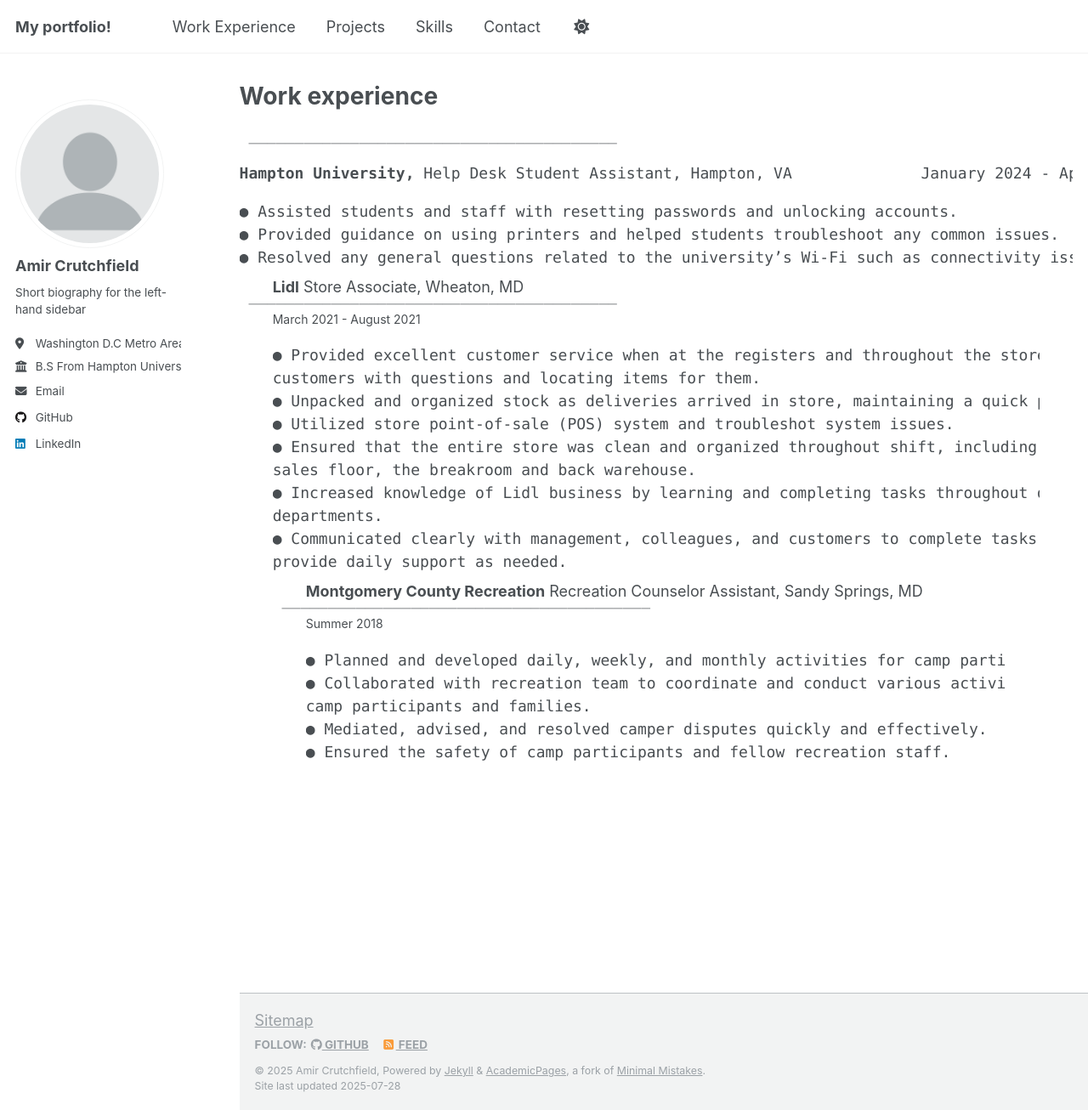
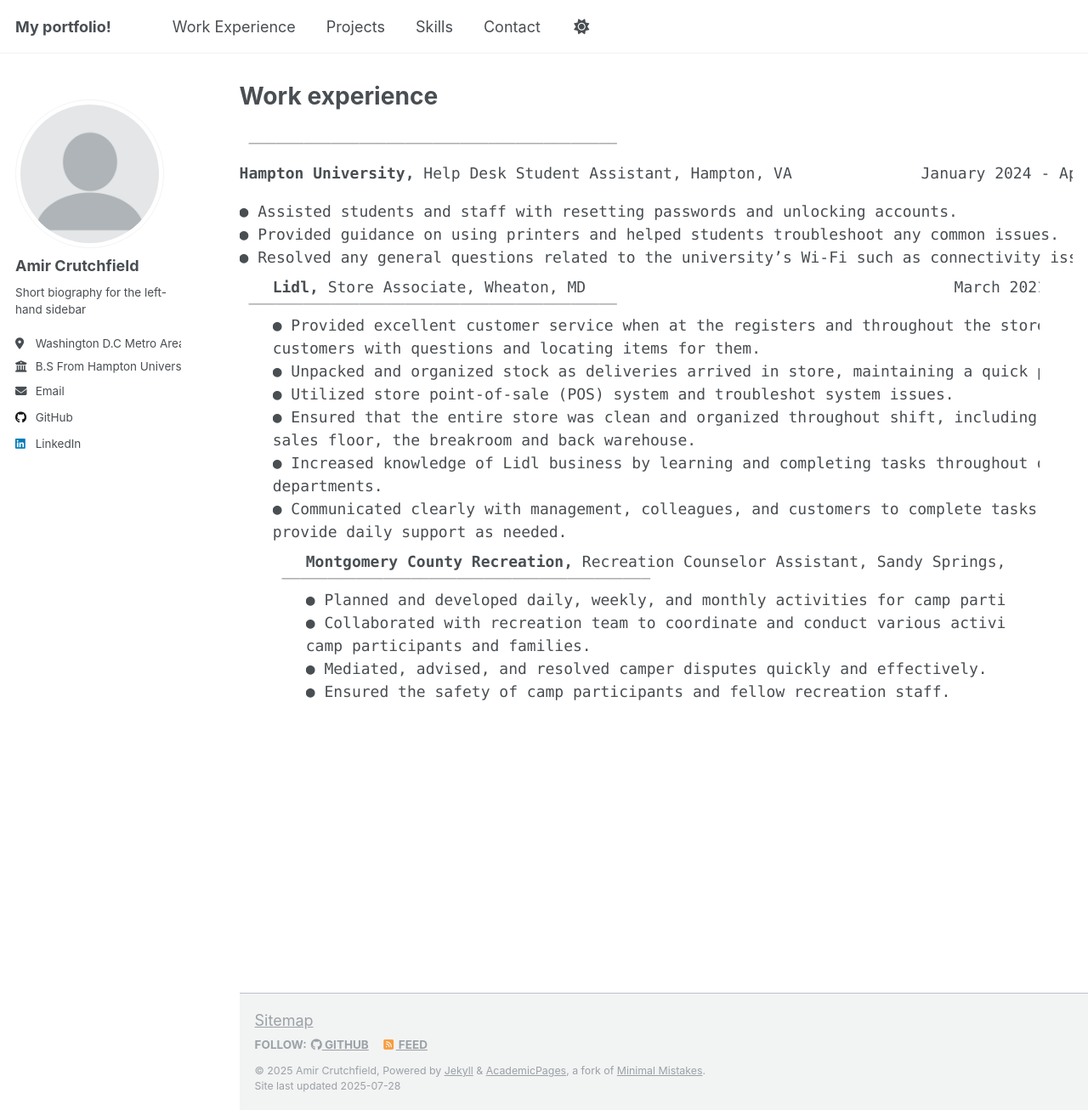
Before and after one commit to amirc42/amircportfolio, a Jekyll site: the page built from _pages/work-experience.html, in a window 1280 px wide and 1306 px high. Shown: the whole window at 85% size. Built offline with Jekyll 4.4.1, drawn with Linux system fonts in a browser that asks for light colours; a script that is not in the unit is left out.

Commit message:
Update work-experience.html

```diff
--- a/_pages/work-experience.html
+++ b/_pages/work-experience.html
@@ -7,9 +7,13 @@ author_profile: true
 <style>
 p {text-align: left; font-size: 14px;
 }
+body {
+  overflow-x: hidden;
+}
 </style>
+
 <pre> ________________________________________ </pre>
-<pre><b>Hampton University,</b> Help Desk Student Assistant, Hampton, VA              January 2024 - April 2024 </pre>
+<pre><body><b>Hampton University,</b> Help Desk Student Assistant, Hampton, VA              January 2024 - April 2024 </pre></body>
 <pre>
 ● Assisted students and staff with resetting passwords and unlocking accounts.
 ● Provided guidance on using printers and helped students troubleshoot any common issues.
@@ -17,7 +21,7 @@ p {text-align: left; font-size: 14px;
 </pre>
 <pre> ________________________________________ </pre>
 <div style ="margin:-55px 39.1px 0;">
-<b>Lidl</b> Store Associate, Wheaton, MD <p>March 2021 - August 2021</p>
+<pre><body><b>Lidl,</b> Store Associate, Wheaton, MD                                        March 2021 - August 2021 </pre></body>
 <pre>
 ● Provided excellent customer service when at the registers and throughout the store by assisting
 customers with questions and locating items for them.
@@ -32,7 +36,7 @@ provide daily support as needed.
 </pre>
 <pre> ________________________________________ </pre>
 <div style ="margin:-55px 39.1px 0;">
-<b>Montgomery County Recreation</b> Recreation Counselor Assistant, Sandy Springs, MD <p>Summer 2018</p>
+<pre><body><b>Montgomery County Recreation,</b> Recreation Counselor Assistant, Sandy Springs, MD         Summer 2018 </pre></body>
 <pre>
 ● Planned and developed daily, weekly, and monthly activities for camp participants.
 ● Collaborated with recreation team to coordinate and conduct various activities and programs for
```
